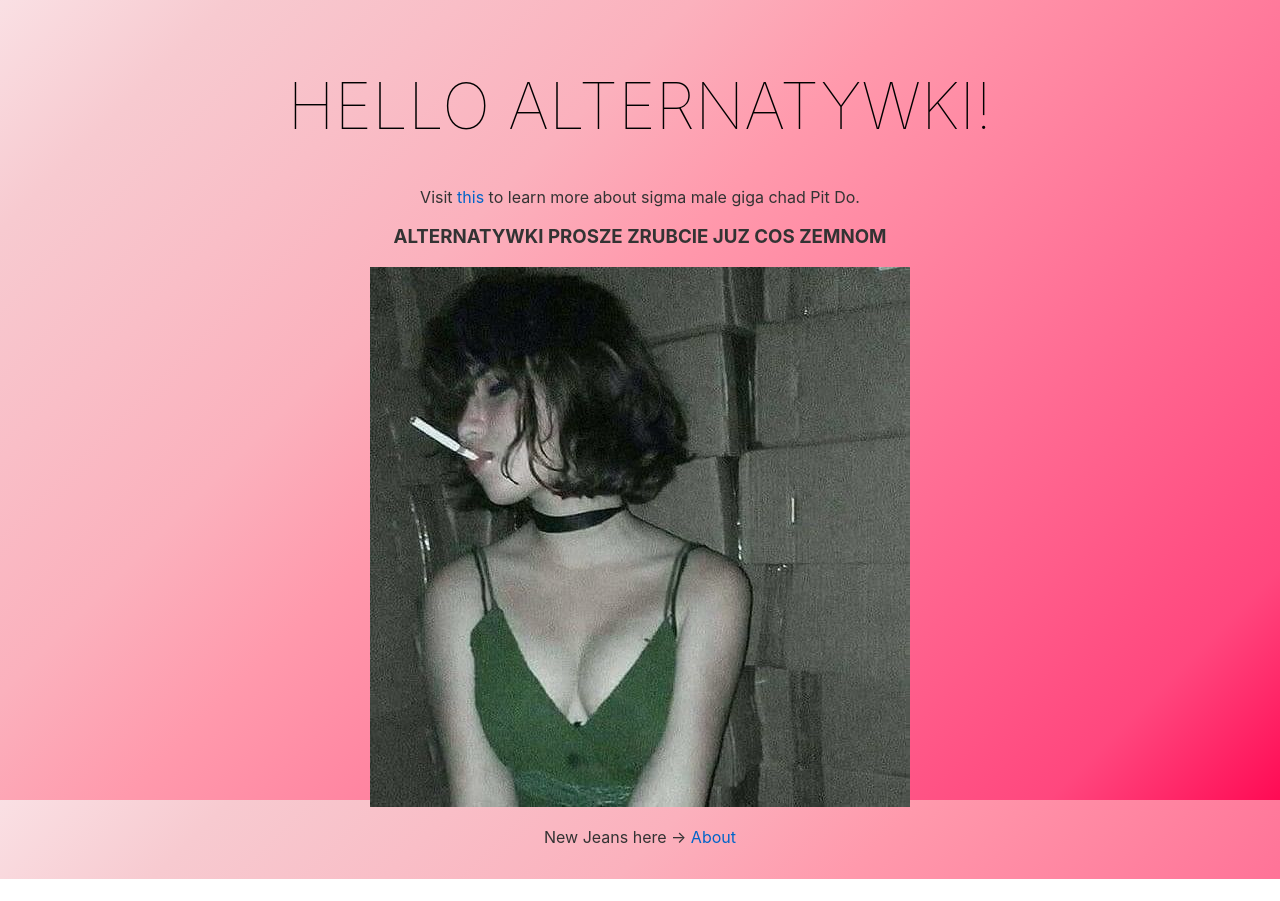
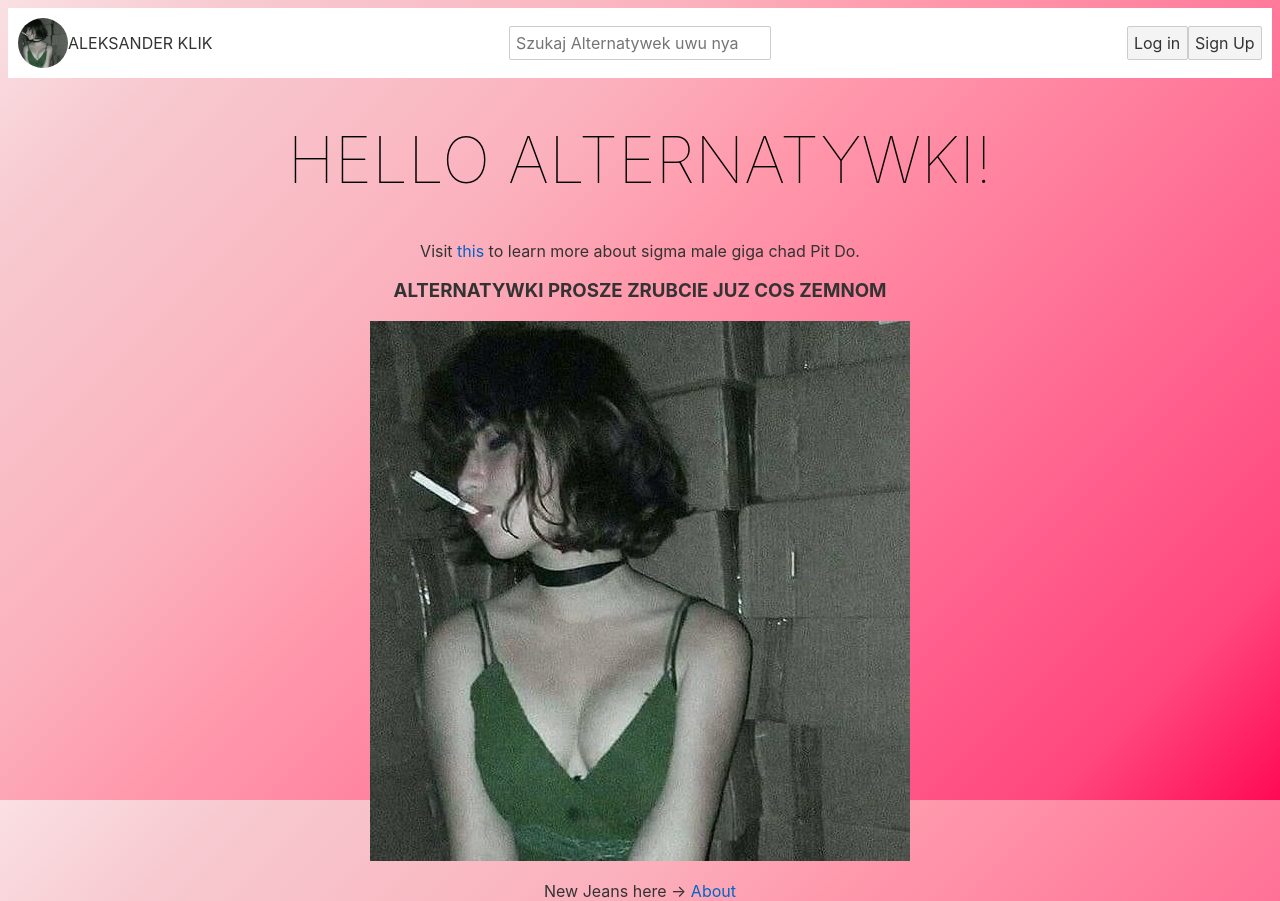
Before and after one commit to kochamaltki/skibidifortnajt-frontend, a Svelte app: page / in a window 1280 px wide. Before the commit the page ends 879 px from the top, so only its background shows below. Built offline with nearby package versions, Linux system fonts and the light colour scheme.

Commit message:
searchbar prototype

```diff
--- /dev/null
+++ b/src/components/SearchBar.svelte
@@ -0,0 +1,57 @@
+<script>
+	import Navbar from "../shared/Navbar.svelte";
+</script>
+
+<Navbar>
+	<span slot="left">
+		<div class="left">
+			<img src="altgirl.jpg" alt="altgirl" class="logo">
+			ALEKSANDER KLIK
+		</div>
+	</span>
+	<span slot="mid">
+		<div class="mid">
+			<input type="text" placeholder="Szukaj Alternatywek uwu nya">
+		</div>
+	</span>
+	<span slot="right">
+		<div class="right">
+			<button>Log in</button>
+			<button>Sign Up</button>
+		</div>
+	</span>
+</Navbar>
+
+<style>
+.logo {
+	border-radius: 100%;
+	max-width: 50px;
+	max-height: 50px;
+}
+
+.left {
+	display: flex;
+	align-items: center;
+	/* background: yellow; */
+}
+
+.mid {
+	display: flex;
+	justify-content: center;
+	align-items: center;
+
+	/* background: red; */
+}
+
+.right {
+	display: flex;
+	justify-content: right;
+	align-items: center;
+
+	/* background: green; */
+}
+
+input, button {
+	margin: 0;
+}
+</style>
--- a/src/routes/FrontPage.svelte
+++ b/src/routes/FrontPage.svelte
@@ -1,8 +1,11 @@
 <script>
 	import { Link } from "svelte-routing";
+	import SearchBar from "../components/SearchBar.svelte";
+
 </script>
 
 <main>
+	<SearchBar></SearchBar>
 	<h1>Hello Alternatywki!</h1>
 	<p>Visit <a href="https://www.instagram.com/peat_lul/">this</a> to learn more about sigma male giga chad Pit Do.</p>
 	<h3>ALTERNATYWKI PROSZE ZRUBCIE JUZ COS ZEMNOM</h3>
@@ -15,8 +18,6 @@
 <style>
 	main {
 		text-align: center;
-		padding: 1em;
-		margin: 0 auto;
 	}
 
 	h1 {
--- /dev/null
+++ b/src/shared/Navbar.svelte
@@ -0,0 +1,40 @@
+<script>
+</script>
+
+<div class="navbar">
+	<div class="child left">
+		<slot name="left">Left</slot>
+	</div>
+	<div class="child mid">
+		<slot name="mid">Middle</slot>
+	</div>
+	<div class="child right">
+		<slot name="right">Right</slot>
+	</div>
+</div>
+
+<style>
+
+.navbar {
+	display: flex;
+	justify-content: space-between;
+	align-items: center;
+
+	padding: 10px;
+	background-color: white;
+}
+
+.child {
+	flex: 1;
+	text-align: center;
+	align-items: center
+}
+
+.left {
+	text-align: left;
+}
+
+.right {
+	text-align: right;
+}
+</style>
```
